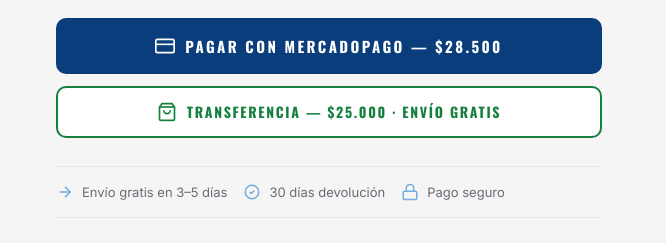
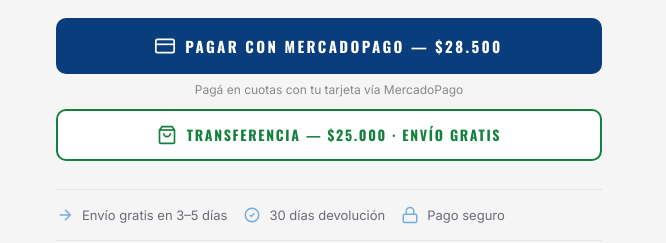
Before and after one commit to Carlos961961/tercerestrella, a website: page TercerEstrella/nacional-adulto.html in a window 1280 px wide. Shown: the part 424-667 px from the top of the page, 614-1280 px from the left. Drawn offline with nearby package versions, Linux system fonts and the light colour scheme.

Commit message:
Agregar leyenda de cuotas debajo del boton MP en las 3 paginas

```diff
--- a/TercerEstrella/nacional-adulto.html
+++ b/TercerEstrella/nacional-adulto.html
@@ -551,6 +551,7 @@
             <svg viewBox="0 0 24 24" fill="none" stroke="currentColor" stroke-width="2"><rect x="1" y="4" width="22" height="16" rx="2"/><line x1="1" y1="10" x2="23" y2="10"/></svg>
             PAGAR CON MERCADOPAGO — $28.500
           </button>
+          <p style="font-size:12px;color:#888;text-align:center;margin-top:-4px;">Pagá en cuotas con tu tarjeta vía MercadoPago</p>
           <button class="btn-transferencia" onclick="abrirModalTransferencia()">
             <svg viewBox="0 0 24 24" fill="none" stroke="currentColor" stroke-width="2" style="width:20px;height:20px;flex-shrink:0"><path d="M6 2L3 6v14a2 2 0 002 2h14a2 2 0 002-2V6l-3-4z"/><line x1="3" y1="6" x2="21" y2="6"/><path d="M16 10a4 4 0 01-8 0"/></svg> TRANSFERENCIA — $25.000 · ENVÍO GRATIS
           </button>
```
Also changed, not shown: TercerEstrella/nacional-nino.html (+1 -0 lines), TercerEstrella/tailandesa-premium.html (+1 -0 lines).
